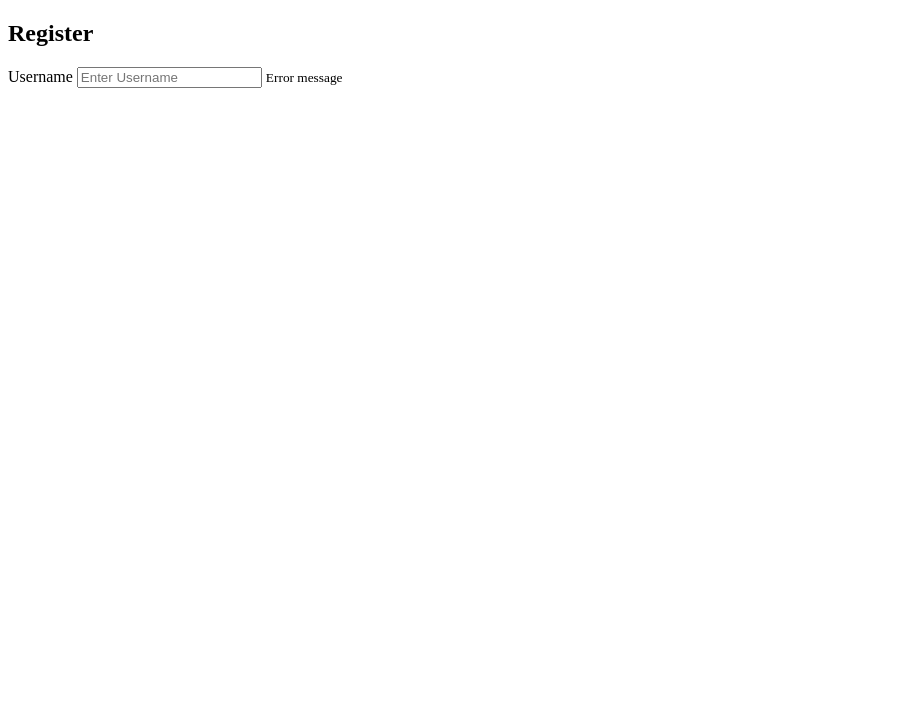
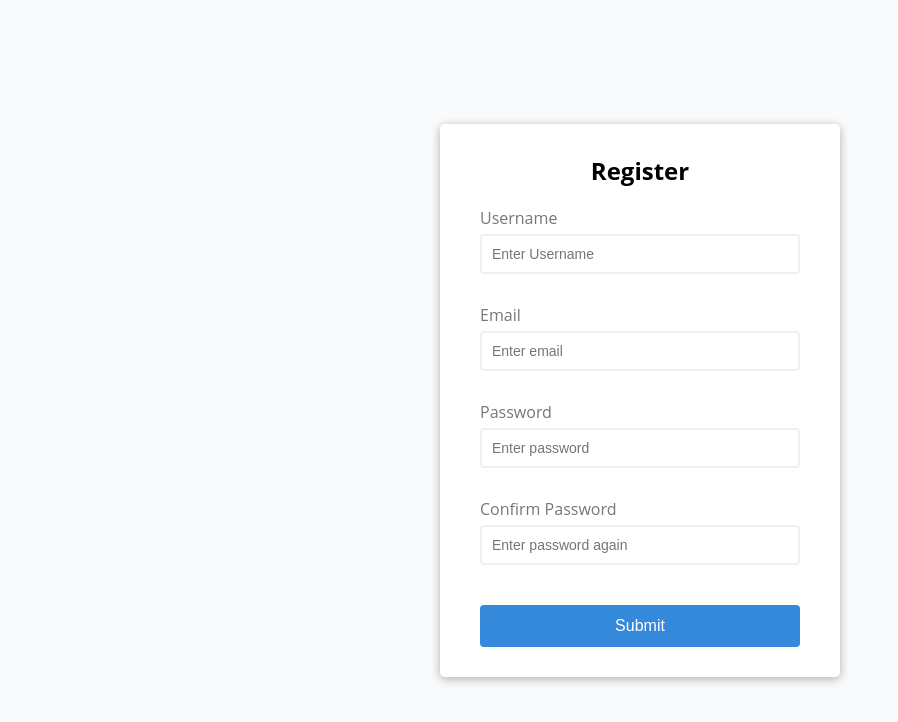
Before and after one commit to romluc/20WebVanillaJSProjects-P1-Form-Validator, a plain HTML site: page index.html in a window 1280 px wide. Shown: the whole page, without its empty margins (0-898 px from the left). Drawn offline with Linux system fonts and the light colour scheme.

Commit message:
Add style

```diff
--- a/index.html
+++ b/index.html
@@ -5,6 +5,7 @@
     <meta name="viewport" content="width=device-width, initial-scale=1.0" />
     <meta http-equiv="X-UA-Compatible" content="ie=edge" />
     <title>Form Validator</title>
+    <link rel="stylesheet" href="style.css" />
   </head>
   <body>
     <div class="container">
@@ -15,6 +16,26 @@
           <input type="text" id="username" placeholder="Enter Username" />
           <small>Error message</small>
         </div>
+        <div class="form-control">
+          <label for="email">Email</label>
+          <input type="text" id="email" placeholder="Enter email" />
+          <small>Error message</small>
+        </div>
+        <div class="form-control">
+          <label for="password">Password</label>
+          <input type="password" id="password" placeholder="Enter password" />
+          <small>Error message</small>
+        </div>
+        <div class="form-control">
+          <label for="password2">Confirm Password</label>
+          <input
+            type="text"
+            id="password2"
+            placeholder="Enter password again"
+          />
+          <small>Error message</small>
+        </div>
+        <button>Submit</button>
       </form>
     </div>
   </body>
--- /dev/null
+++ b/style.css
@@ -0,0 +1,98 @@
+@import url("https://fonts.googleapis.com/css?family=Roboto&display=swap");
+
+:root {
+  --success-color: #2ecc71;
+  --error-color: #e74c3c;
+}
+
+* {
+  box-sizing: border-box;
+  margin: 0;
+  padding: 0;
+  outline: 0;
+}
+
+body {
+  display: flex;
+  background-color: #f9fafb;
+  font-family: "Open Sans", sans-serif;
+  align-items: center;
+  justify-content: center;
+  min-height: 100vh;
+}
+
+.container {
+  background-color: #fff;
+  border-radius: 5px;
+  box-shadow: 0 2px 10px rgba(0, 0, 0, 0.3);
+  width: 400px;
+}
+
+h2 {
+  text-align: center;
+  text-decoration: #777;
+  margin: 0 0 20px;
+}
+
+.form {
+  padding: 30px 40px;
+}
+
+.form-control {
+  margin-bottom: 10px;
+  padding-bottom: 20px;
+  position: relative;
+}
+
+.form-control label {
+  color: #777;
+  display: block;
+  margin-bottom: 5px;
+}
+
+.form-control input {
+  border: 2px solid #f0f0f0;
+  border-radius: 4px;
+  display: block;
+  width: 100%;
+  padding: 10px;
+  font-size: 14px;
+}
+
+.form-control input:focus {
+  outline: 0;
+  border-color: #777;
+}
+
+.form-control.success input {
+  border-color: var(--success-color);
+}
+
+.form-control.error input {
+  border-color: var(--error-color);
+}
+
+.form-control small {
+  color: var(--error-color);
+  position: absolute;
+  bottom: 0;
+  left: 0;
+  visibility: hidden;
+}
+
+.form-control.error small {
+  visibility: visible;
+}
+
+.form button {
+  cursor: pointer;
+  background-color: #3489db;
+  border: 2px solid #3489db;
+  border-radius: 4px;
+  color: #fff;
+  display: block;
+  font-size: 1rem;
+  padding: 10px;
+  margin-top: 20px;
+  width: 100%;
+}
```
